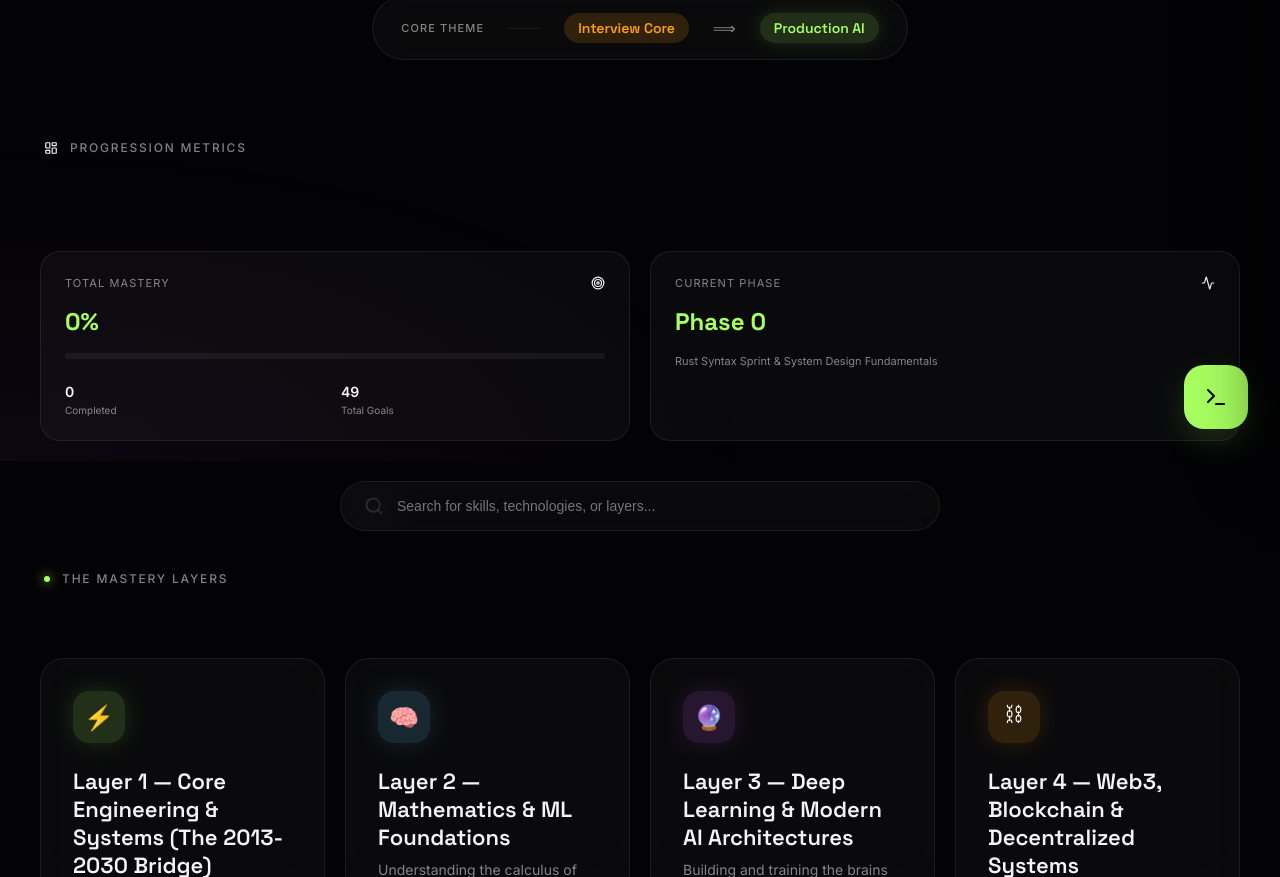
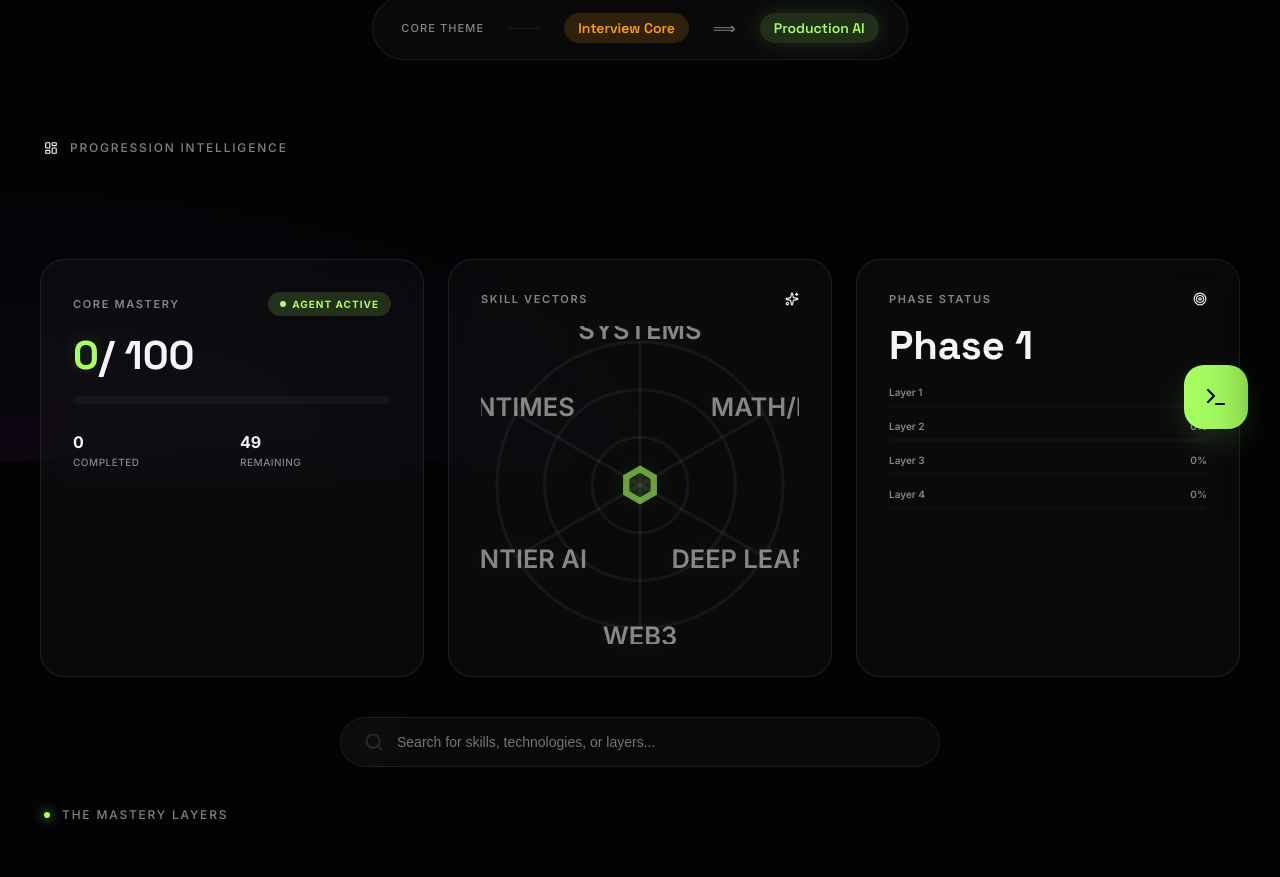
Before and after one commit to ziuus/journey, a Next.js app: page / in a window 1280 px wide. Shown: the part 339-1216 px from the top of the page. Built offline with nearby package versions, Linux system fonts and the light colour scheme.

Commit message:
feat: implement advanced user metrics dashboard with skill radar and phase breakdown

```diff
--- a/src/app/metrics.module.css
+++ b/src/app/metrics.module.css
@@ -1,19 +1,29 @@
 .metricsGrid {
   display: grid;
-  grid-template-columns: repeat(auto-fit, minmax(240px, 1fr));
-  gap: 20px;
+  grid-template-columns: repeat(auto-fit, minmax(280px, 1fr));
+  gap: 24px;
   width: 100%;
-  margin-top: 24px;
+  margin-top: 32px;
 }
 
 .metricCard {
   background: var(--glass-bg);
   border: 1px solid var(--glass-border);
-  border-radius: 20px;
-  padding: 24px;
+  border-radius: 24px;
+  padding: 32px;
   display: flex;
   flex-direction: column;
-  gap: 16px;
+  gap: 20px;
+  position: relative;
+  overflow: hidden;
+  transition: all 0.4s var(--ease-out-expo);
+  backdrop-filter: blur(var(--glass-blur));
+}
+
+.metricCard:hover {
+  transform: translateY(-4px);
+  border-color: var(--accent-green);
+  box-shadow: 0 20px 40px rgba(0, 0, 0, 0.2);
 }
 
 .metricHeader {
@@ -24,37 +34,44 @@
 
 .metricLabel {
   font-size: 11px;
+  font-weight: 600;
   text-transform: uppercase;
-  letter-spacing: 0.1em;
+  letter-spacing: 0.15em;
   color: var(--text-secondary);
 }
 
 .metricValue {
   font-family: var(--font-space-grotesk), sans-serif;
-  font-size: 24px;
+  font-size: 40px;
   font-weight: 700;
+  color: var(--text-primary);
+  line-height: 1;
+}
+
+.metricValueAccent {
   color: var(--accent-green);
+  text-shadow: 0 0 20px var(--accent-green-glow);
 }
 
 .progressTrack {
   width: 100%;
-  height: 6px;
-  background: rgba(255, 255, 255, 0.05);
+  height: 8px;
+  background: rgba(255, 255, 255, 0.03);
   border-radius: 100px;
   overflow: hidden;
 }
 
 .progressBar {
   height: 100%;
-  background: var(--accent-green);
+  background: linear-gradient(90deg, var(--accent-green) 0%, var(--accent-blue) 100%);
   box-shadow: 0 0 15px var(--accent-green-glow);
-  transition: width 1s var(--ease-out-expo);
+  transition: width 1.2s cubic-bezier(0.16, 1, 0.3, 1);
 }
 
 .statGrid {
   display: grid;
   grid-template-columns: 1fr 1fr;
-  gap: 12px;
+  gap: 16px;
   margin-top: 8px;
 }
 
@@ -65,11 +82,131 @@
 }
 
 .statValue {
-  font-size: 14px;
-  font-weight: 600;
+  font-size: 16px;
+  font-weight: 700;
+  color: var(--text-primary);
 }
 
 .statLabel {
   font-size: 10px;
+  font-weight: 500;
+  color: var(--text-secondary);
+  text-transform: uppercase;
+  letter-spacing: 0.05em;
+}
+
+/* Layer Mastery Breakdown */
+.layerBreakdown {
+  display: flex;
+  flex-direction: column;
+  gap: 12px;
+}
+
+.layerMiniRow {
+  display: flex;
+  flex-direction: column;
+  gap: 6px;
+}
+
+.layerMiniHeader {
+  display: flex;
+  justify-content: space-between;
+  font-size: 10px;
+  font-weight: 600;
   color: var(--text-secondary);
 }
+
+.layerMiniTrack {
+  height: 4px;
+  background: rgba(255, 255, 255, 0.02);
+  border-radius: 100px;
+  overflow: hidden;
+}
+
+.layerMiniBar {
+  height: 100%;
+  background: var(--accent-green);
+  border-radius: 100px;
+}
+
+/* Radar Chart Simulated */
+.radarContainer {
+  width: 100%;
+  aspect-ratio: 1;
+  display: flex;
+  align-items: center;
+  justify-content: center;
+  position: relative;
+}
+
+.radarSvg {
+  width: 100%;
+  height: 100%;
+  filter: drop-shadow(0 0 10px var(--accent-green-glow));
+}
+
+.radarGrid {
+  stroke: rgba(255, 255, 255, 0.05);
+  stroke-width: 1;
+  fill: none;
+}
+
+.radarArea {
+  fill: var(--accent-green-glow);
+  stroke: var(--accent-green);
+  stroke-width: 2;
+  opacity: 0.6;
+}
+
+.radarLabel {
+  font-size: 8px;
+  fill: var(--text-secondary);
+  font-weight: 600;
+  text-transform: uppercase;
+}
+
+/* Velocity Indicator */
+.velocityContainer {
+  display: flex;
+  align-items: flex-end;
+  gap: 4px;
+  height: 40px;
+}
+
+.velocityBar {
+  flex: 1;
+  background: rgba(255, 255, 255, 0.05);
+  border-radius: 2px;
+  transition: all 0.3s ease;
+}
+
+.velocityBarActive {
+  background: var(--accent-green);
+  box-shadow: 0 0 10px var(--accent-green-glow);
+}
+
+/* Agentic Status */
+.agenticBadge {
+  padding: 6px 12px;
+  border-radius: 100px;
+  font-size: 10px;
+  font-weight: 700;
+  text-transform: uppercase;
+  letter-spacing: 0.1em;
+  display: inline-flex;
+  align-items: center;
+  gap: 6px;
+}
+
+.agenticActive {
+  background: var(--accent-green-glow);
+  color: var(--accent-green);
+}
+
+.agenticPulse {
+  width: 6px;
+  height: 6px;
+  background: var(--accent-green);
+  border-radius: 50%;
+  animation: pulse 2s infinite;
+}
--- a/src/app/page.tsx
+++ b/src/app/page.tsx
@@ -48,6 +48,103 @@ const HighlightText = ({ text, query }: { text: string, query: string }) => {
         )
       )}
     </>
+  );
+};
+
+const UserMetrics = ({ data }: { data: RoadmapData }) => {
+  const totalItems = data.layers.reduce((acc, l) => acc + l.items.length, 0) + data.milestones.length;
+  const doneItems = data.layers.reduce((acc, l) => acc + l.items.filter(i => i.status === 'done').length, 0) + data.milestones.filter(i => i.status === 'done').length;
+  const progressPercent = totalItems > 0 ? Math.round((doneItems / totalItems) * 100) : 0;
+
+  const layerStats = data.layers.map(l => ({
+    title: l.title.split('—')[0].trim(),
+    percent: Math.round((l.items.filter(i => i.status === 'done').length / l.items.length) * 100)
+  }));
+
+  const currentPhase = layerStats.findIndex(s => s.percent < 100);
+  const phaseTitle = currentPhase !== -1 ? `Phase ${currentPhase + 1}` : "Fully Mastered";
+
+  // Simulate Radar Data based on Layers
+  const skills = [
+    { label: "Systems", val: layerStats[0]?.percent || 0 },
+    { label: "Math/ML", val: layerStats[1]?.percent || 0 },
+    { label: "Deep Learning", val: layerStats[2]?.percent || 0 },
+    { label: "Web3", val: layerStats[3]?.percent || 0 },
+    { label: "Frontier AI", val: layerStats[4]?.percent || 0 },
+    { label: "Runtimes", val: layerStats[5]?.percent || 0 },
+  ];
+
+  const radarPoints = skills.map((s, i) => {
+    const angle = (i / skills.length) * 2 * Math.PI - Math.PI / 2;
+    const r = (s.val / 100) * 40 + 5; // offset 5 for visibility
+    return `${50 + r * Math.cos(angle)},${50 + r * Math.sin(angle)}`;
+  }).join(' ');
+
+  return (
+    <section className={styles.dashboard} style={{marginBottom: '40px'}}>
+      <div className={styles.sectionLabel}><LayoutDashboard size={14} /> <span className={styles.sectionTitle}>Progression Intelligence</span></div>
+      <div className={mStyles.metricsGrid}>
+        <div className={mStyles.metricCard}>
+          <div className={mStyles.metricHeader}>
+            <span className={mStyles.metricLabel}>Core Mastery</span>
+            <div className={mStyles.agenticBadge + ' ' + mStyles.agenticActive}>
+              <div className={mStyles.agenticPulse} /> Agent Active
+            </div>
+          </div>
+          <div className={mStyles.metricValue}>
+            <span className={mStyles.metricValueAccent}>{progressPercent}</span>
+            <span className="text-white/20 text-lg ml-1">/ 100</span>
+          </div>
+          <div className={mStyles.progressTrack}><div className={mStyles.progressBar} style={{width: `${progressPercent}%`}} /></div>
+          <div className={mStyles.statGrid}>
+            <div className={mStyles.statItem}><span className={mStyles.statValue}>{doneItems}</span><span className={mStyles.statLabel}>Completed</span></div>
+            <div className={mStyles.statItem}><span className={mStyles.statValue}>{totalItems - doneItems}</span><span className={mStyles.statLabel}>Remaining</span></div>
+          </div>
+        </div>
+
+        <div className={mStyles.metricCard}>
+          <div className={mStyles.metricHeader}><span className={mStyles.metricLabel}>Skill Vectors</span><Sparkles size={14} className="text-white/20" /></div>
+          <div className={mStyles.radarContainer}>
+            <svg viewBox="0 0 100 100" className={mStyles.radarSvg}>
+              {/* Radar Grid */}
+              <circle cx="50" cy="50" r="45" className={mStyles.radarGrid} />
+              <circle cx="50" cy="50" r="30" className={mStyles.radarGrid} />
+              <circle cx="50" cy="50" r="15" className={mStyles.radarGrid} />
+              {skills.map((_, i) => {
+                const angle = (i / skills.length) * 2 * Math.PI - Math.PI / 2;
+                return <line key={i} x1="50" y1="50" x2={50 + 45 * Math.cos(angle)} y2={50 + 45 * Math.sin(angle)} className={mStyles.radarGrid} />;
+              })}
+              {/* Radar Area */}
+              <polygon points={radarPoints} className={mStyles.radarArea} />
+              {/* Labels */}
+              {skills.map((s, i) => {
+                const angle = (i / skills.length) * 2 * Math.PI - Math.PI / 2;
+                const x = 50 + 48 * Math.cos(angle);
+                const y = 50 + 48 * Math.sin(angle);
+                return (
+                  <text key={i} x={x} y={y} className={mStyles.radarLabel} textAnchor="middle" dominantBaseline="middle">
+                    {s.label}
+                  </text>
+                );
+              })}
+            </svg>
+          </div>
+        </div>
+
+        <div className={mStyles.metricCard}>
+          <div className={mStyles.metricHeader}><span className={mStyles.metricLabel}>Phase Status</span><Target size={14} className="text-white/20" /></div>
+          <div className={mStyles.metricValue}>{phaseTitle}</div>
+          <div className={mStyles.layerBreakdown}>
+            {layerStats.slice(0, 4).map((s, i) => (
+              <div key={i} className={mStyles.layerMiniRow}>
+                <div className={mStyles.layerMiniHeader}><span>{s.title}</span><span>{s.percent}%</span></div>
+                <div className={mStyles.layerMiniTrack}><div className={mStyles.layerMiniBar} style={{width: `${s.percent}%`}} /></div>
+              </div>
+            ))}
+          </div>
+        </div>
+      </div>
+    </section>
   );
 };
 
@@ -200,11 +297,6 @@ export default function Home() {
     setAttachedImage(null);
   };
 
-  // Metrics Calculation
-  const totalItems = data ? data.layers.reduce((acc, l) => acc + l.items.length, 0) + data.milestones.length : 0;
-  const doneItems = data ? data.layers.reduce((acc, l) => acc + l.items.filter(i => i.status === 'done').length, 0) + data.milestones.filter(i => i.status === 'done').length : 0;
-  const progressPercent = totalItems > 0 ? Math.round((doneItems / totalItems) * 100) : 0;
-
   const filteredLayers = data?.layers.filter(layer =>
     layer.title.toLowerCase().includes(searchQuery.toLowerCase()) ||
     layer.items.some(item => item.title.toLowerCase().includes(searchQuery.toLowerCase()))
@@ -274,25 +366,7 @@ export default function Home() {
       </header>
 
       {/* --- METRICS DASHBOARD --- */}
-      <section className={styles.dashboard} style={{marginBottom: '40px'}}>
-         <div className={styles.sectionLabel}><LayoutDashboard size={14} /> <span className={styles.sectionTitle}>Progression Metrics</span></div>
-         <div className={mStyles.metricsGrid}>
-            <div className={mStyles.metricCard}>
-               <div className={mStyles.metricHeader}><span className={mStyles.metricLabel}>Total Mastery</span><Target size={14} className="text-white/20" /></div>
-               <div className={mStyles.metricValue}>{progressPercent}%</div>
-               <div className={mStyles.progressTrack}><div className={mStyles.progressBar} style={{width: `${progressPercent}%`}} /></div>
-               <div className={mStyles.statGrid}>
-                  <div className={mStyles.statItem}><span className={mStyles.statValue}>{doneItems}</span><span className={mStyles.statLabel}>Completed</span></div>
-                  <div className={mStyles.statItem}><span className={mStyles.statValue}>{totalItems}</span><span className={mStyles.statLabel}>Total Goals</span></div>
-               </div>
-            </div>
-            <div className={mStyles.metricCard}>
-               <div className={mStyles.metricHeader}><span className={mStyles.metricLabel}>Current Phase</span><Activity size={14} className="text-white/20" /></div>
-               <div className={mStyles.metricValue}>Phase 0</div>
-               <p className={styles.cardDescription} style={{margin:0, fontSize: '11px'}}>Rust Syntax Sprint & System Design Fundamentals</p>
-            </div>
-         </div>
-      </section>
+      {data && <UserMetrics data={data} />}
 
       <div style={{display: 'flex', justifyContent: 'center', width: '100%'}}><div className={styles.searchWrapper}><Search size={20} className={styles.searchIcon} /><input type="text" className={styles.searchInput} placeholder="Search for skills, technologies, or layers..." value={searchQuery} onChange={(e) => setSearchWrapper(e.target.value)} /></div></div>
 
```
